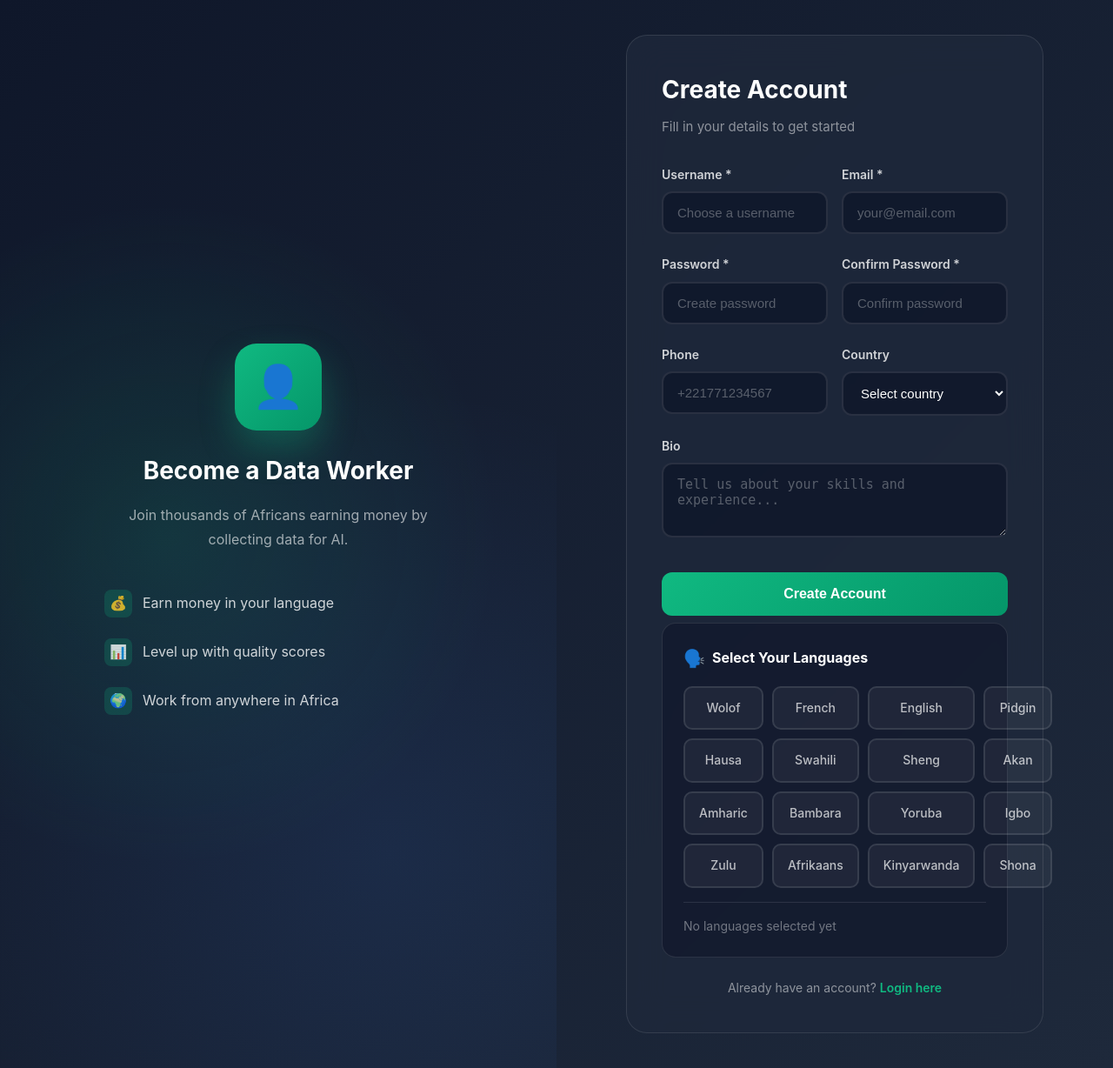
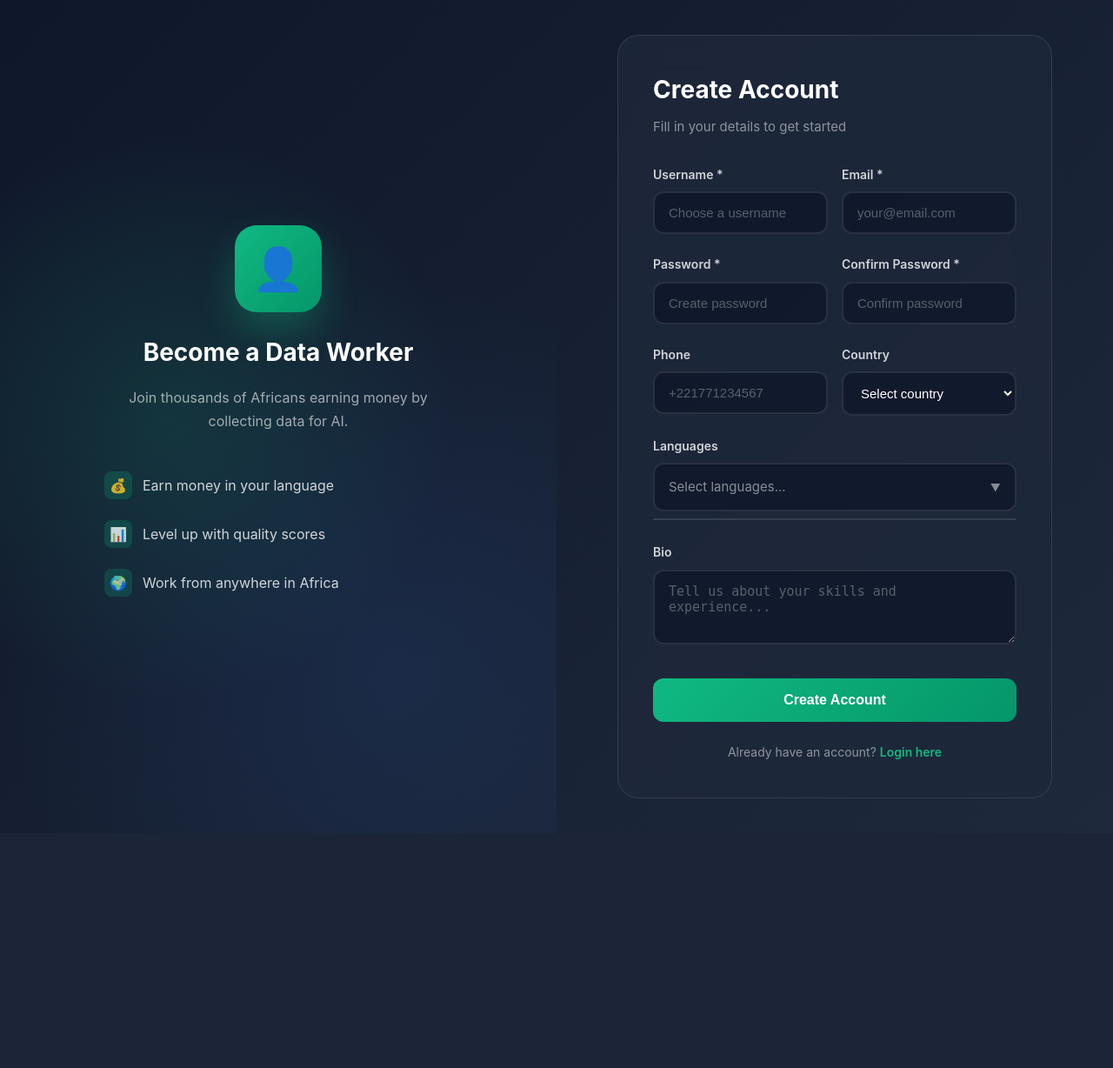
Before and after one commit to mkosemes1/Moussoum_Defar, a Django app: template templates/worker-register.html in a window 1280 px wide. Shown: the whole page at 87% size. After the commit the page ends 918 px from the top, so only its background shows below. Run offline with Django 5.2, Linux system fonts and the light colour scheme; the template is opened without the code that fills it, so the values that code supplies are empty; parts of the project's set-up code (start-up, migrations or seed data) failed here and were passed over.

Commit message:
Redesign language selection as proper dropdown menu
- Multi-select dropdown with checkboxes
- Dropdown opens/closes on click
- Selected languages shown as tags below dropdown
- Language selection is now part of the form above Create Account button

```diff
--- a/templates/worker-register.html
+++ b/templates/worker-register.html
@@ -102,7 +102,7 @@
 
         .auth-card {
             width: 100%;
-            max-width: 480px;
+            max-width: 500px;
             background: rgba(30, 41, 59, 0.8);
             border: 1px solid rgba(255,255,255,0.1);
             border-radius: 24px;
@@ -171,6 +171,166 @@
             color: white;
         }
 
+        /* Multi-Select Dropdown */
+        .multi-select-wrapper {
+            position: relative;
+        }
+
+        .multi-select-trigger {
+            width: 100%;
+            padding: 14px 16px;
+            background: rgba(15, 23, 42, 0.8);
+            border: 2px solid rgba(255,255,255,0.1);
+            border-radius: 12px;
+            font-size: 15px;
+            color: rgba(255,255,255,0.5);
+            cursor: pointer;
+            display: flex;
+            justify-content: space-between;
+            align-items: center;
+            transition: all 0.3s;
+        }
+
+        .multi-select-trigger:hover {
+            border-color: rgba(255,255,255,0.2);
+        }
+
+        .multi-select-trigger.active {
+            border-color: #10b981;
+        }
+
+        .multi-select-trigger .arrow {
+            font-size: 12px;
+            transition: transform 0.3s;
+        }
+
+        .multi-select-trigger.active .arrow {
+            transform: rotate(180deg);
+        }
+
+        .multi-select-trigger .selected-count {
+            background: #10b981;
+            color: white;
+            padding: 2px 10px;
+            border-radius: 12px;
+            font-size: 12px;
+            font-weight: 600;
+        }
+
+        .multi-select-dropdown {
+            position: absolute;
+            top: calc(100% + 8px);
+            left: 0;
+            right: 0;
+            background: #1e293b;
+            border: 1px solid rgba(255,255,255,0.1);
+            border-radius: 12px;
+            max-height: 0;
+            overflow: hidden;
+            z-index: 100;
+            transition: max-height 0.3s ease;
+        }
+
+        .multi-select-dropdown.open {
+            max-height: 300px;
+            overflow-y: auto;
+        }
+
+        .dropdown-header {
+            padding: 12px 16px;
+            font-size: 12px;
+            color: rgba(255,255,255,0.4);
+            text-transform: uppercase;
+            letter-spacing: 1px;
+            border-bottom: 1px solid rgba(255,255,255,0.05);
+        }
+
+        .dropdown-option {
+            padding: 12px 16px;
+            cursor: pointer;
+            display: flex;
+            align-items: center;
+            gap: 12px;
+            transition: background 0.2s;
+            color: rgba(255,255,255,0.8);
+        }
+
+        .dropdown-option:hover {
+            background: rgba(16, 185, 129, 0.1);
+        }
+
+        .dropdown-option.selected {
+            background: rgba(16, 185, 129, 0.2);
+        }
+
+        .dropdown-option .checkbox {
+            width: 20px;
+            height: 20px;
+            border: 2px solid rgba(255,255,255,0.3);
+            border-radius: 5px;
+            display: flex;
+            align-items: center;
+            justify-content: center;
+            transition: all 0.2s;
+        }
+
+        .dropdown-option.selected .checkbox {
+            background: #10b981;
+            border-color: #10b981;
+        }
+
+        .dropdown-option .checkbox::after {
+            content: '✓';
+            color: white;
+            font-size: 12px;
+            font-weight: bold;
+            opacity: 0;
+            transition: opacity 0.2s;
+        }
+
+        .dropdown-option.selected .checkbox::after {
+            opacity: 1;
+        }
+
+        .dropdown-option .lang-name {
+            flex: 1;
+        }
+
+        .selected-langs-display {
+            display: flex;
+            flex-wrap: wrap;
+            gap: 8px;
+            margin-top: 12px;
+        }
+
+        .selected-lang-tag {
+            display: inline-flex;
+            align-items: center;
+            gap: 6px;
+            padding: 6px 12px;
+            background: rgba(16, 185, 129, 0.2);
+            border: 1px solid rgba(16, 185, 129, 0.4);
+            border-radius: 20px;
+            font-size: 13px;
+            color: #10b981;
+            font-weight: 500;
+        }
+
+        .selected-lang-tag button {
+            background: none;
+            border: none;
+            color: #10b981;
+            font-size: 14px;
+            cursor: pointer;
+            padding: 0;
+            line-height: 1;
+            opacity: 0.7;
+        }
+
+        .selected-lang-tag button:hover {
+            opacity: 1;
+        }
+
         .btn-submit {
             width: 100%;
             padding: 16px;
@@ -225,124 +385,11 @@
         .alert-error { background: rgba(220, 38, 38, 0.1); color: #fca5a5; border: 1px solid rgba(220, 38, 38, 0.3); }
         .alert-success { background: rgba(16, 185, 129, 0.1); color: #6ee7b7; border: 1px solid rgba(16, 185, 129, 0.3); }
 
-        /* Language Selection Section - Below Form */
-        .language-section {
-            background: rgba(15, 23, 42, 0.6);
-            border: 1px solid rgba(255,255,255,0.1);
-            border-radius: 16px;
-            padding: 24px;
-            margin-top: 8px;
-        }
-
-        .language-section h3 {
-            font-size: 16px;
-            color: white;
-            margin-bottom: 16px;
-            display: flex;
-            align-items: center;
-            gap: 8px;
-        }
-
-        .language-section h3 span {
-            font-size: 20px;
-        }
-
-        .lang-grid {
-            display: grid;
-            grid-template-columns: repeat(4, 1fr);
-            gap: 10px;
-        }
-
-        .lang-chip {
-            display: flex;
-            align-items: center;
-            justify-content: center;
-            gap: 8px;
-            padding: 12px 16px;
-            background: rgba(255,255,255,0.05);
-            border: 2px solid rgba(255,255,255,0.1);
-            border-radius: 10px;
-            color: rgba(255,255,255,0.7);
-            font-size: 14px;
-            font-weight: 500;
-            cursor: pointer;
-            transition: all 0.3s;
-            text-align: center;
-        }
-
-        .lang-chip:hover {
-            border-color: rgba(16, 185, 129, 0.5);
-            background: rgba(16, 185, 129, 0.1);
-            color: white;
-        }
-
-        .lang-chip.selected {
-            background: #10b981;
-            border-color: #10b981;
-            color: white;
-            box-shadow: 0 4px 12px rgba(16, 185, 129, 0.3);
-        }
-
-        .lang-chip .check {
-            display: none;
-            font-size: 14px;
-        }
-
-        .lang-chip.selected .check {
-            display: inline;
-        }
-
-        .selected-languages {
-            display: flex;
-            flex-wrap: wrap;
-            gap: 8px;
-            margin-top: 16px;
-            padding-top: 16px;
-            border-top: 1px solid rgba(255,255,255,0.1);
-        }
-
-        .selected-lang-tag {
-            display: inline-flex;
-            align-items: center;
-            gap: 6px;
-            padding: 8px 14px;
-            background: #10b981;
-            border-radius: 20px;
-            font-size: 13px;
-            color: white;
-            font-weight: 600;
-        }
-
-        .selected-lang-tag button {
-            background: rgba(255,255,255,0.2);
-            border: none;
-            color: white;
-            width: 18px;
-            height: 18px;
-            border-radius: 50%;
-            font-size: 12px;
-            cursor: pointer;
-            display: flex;
-            align-items: center;
-            justify-content: center;
-            transition: background 0.2s;
-        }
-
-        .selected-lang-tag button:hover {
-            background: rgba(255,255,255,0.4);
-        }
-
-        .no-lang-text {
-            color: rgba(255,255,255,0.4);
-            font-size: 14px;
-        }
-
         @media (max-width: 900px) {
             .auth-wrapper { flex-direction: column; }
             .auth-left { padding: 40px 20px; }
             .auth-right { padding: 20px; }
             .form-row { grid-template-columns: 1fr; }
-            .lang-grid { grid-template-columns: repeat(2, 1fr); }
         }
     </style>
 </head>
@@ -414,6 +461,21 @@
                         </div>
                     </div>
 
+                    <!-- Language Multi-Select Dropdown -->
+                    <div class="form-group">
+                        <label>Languages</label>
+                        <div class="multi-select-wrapper" id="langWrapper">
+                            <div class="multi-select-trigger" id="langTrigger">
+                                <span id="langPlaceholder">Select languages...</span>
+                                <span class="arrow">▼</span>
+                            </div>
+                            <div class="multi-select-dropdown" id="langDropdown">
+                                <div class="dropdown-header">Choose your languages</div>
+                            </div>
+                        </div>
+                        <div class="selected-langs-display" id="selectedLangsDisplay"></div>
+                    </div>
+
                     <div class="form-group">
                         <label>Bio</label>
                         <textarea id="bio" rows="3" placeholder="Tell us about your skills and experience..."></textarea>
@@ -421,15 +483,6 @@
 
                     <button type="submit" class="btn-submit" id="submitBtn">Create Account</button>
                 </form>
-
-                <!-- Language Selection Below Form -->
-                <div class="language-section">
-                    <h3><span>🗣️</span> Select Your Languages</h3>
-                    <div class="lang-grid" id="langGrid"></div>
-                    <div class="selected-languages" id="selectedLanguages">
-                        <span class="no-lang-text">No languages selected yet</span>
-                    </div>
-                </div>
 
                 <div class="auth-footer">
                     Already have an account? <a href="/templates/worker-login.html">Login here</a>
@@ -482,39 +535,47 @@
             countrySelect.appendChild(opt);
         });
 
-        // Render language grid
-        const langGrid = document.getElementById('langGrid');
-        const selectedLangsContainer = document.getElementById('selectedLanguages');
+        // Multi-select dropdown
+        const langTrigger = document.getElementById('langTrigger');
+        const langDropdown = document.getElementById('langDropdown');
+        const langPlaceholder = document.getElementById('langPlaceholder');
+        const selectedLangsDisplay = document.getElementById('selectedLangsDisplay');
 
-        function renderLangGrid() {
-            langGrid.innerHTML = allLanguages.map(l => `
-                <div class="lang-chip ${selectedLangs.includes(l.code) ? 'selected' : ''}" data-code="${l.code}">
-                    <span class="check">✓</span>
-                    ${l.name}
+        // Render dropdown options
+        function renderDropdown() {
+            const optionsHtml = allLanguages.map(l => `
+                <div class="dropdown-option ${selectedLangs.includes(l.code) ? 'selected' : ''}" data-code="${l.code}">
+                    <div class="checkbox"></div>
+                    <span class="lang-name">${l.name}</span>
                 </div>
             `).join('');
 
-            langGrid.querySelectorAll('.lang-chip').forEach(chip => {
-                chip.addEventListener('click', () => {
-                    const code = chip.dataset.code;
+            langDropdown.innerHTML = '<div class="dropdown-header">Choose your languages</div>' + optionsHtml;
+
+            langDropdown.querySelectorAll('.dropdown-option').forEach(opt => {
+                opt.addEventListener('click', (e) => {
+                    e.stopPropagation();
+                    const code = opt.dataset.code;
                     if (selectedLangs.includes(code)) {
                         selectedLangs = selectedLangs.filter(l => l !== code);
                     } else {
                         selectedLangs.push(code);
                     }
-                    renderLangGrid();
-                    renderSelectedLangs();
+                    renderDropdown();
+                    renderSelectedTags();
+                    updatePlaceholder();
                 });
             });
         }
 
-        function renderSelectedLangs() {
+        // Render selected tags
+        function renderSelectedTags() {
             if (selectedLangs.length === 0) {
-                selectedLangsContainer.innerHTML = '<span class="no-lang-text">No languages selected yet</span>';
+                selectedLangsDisplay.innerHTML = '';
                 return;
             }
 
-            selectedLangsContainer.innerHTML = selectedLangs
+            selectedLangsDisplay.innerHTML = selectedLangs
                 .map(code => {
                     const lang = allLanguages.find(l => l.code === code);
                     return `
@@ -526,13 +587,42 @@
                 }).join('');
         }
 
+        // Update placeholder text
+        function updatePlaceholder() {
+            if (selectedLangs.length === 0) {
+                langPlaceholder.textContent = 'Select languages...';
+                langPlaceholder.style.color = 'rgba(255,255,255,0.5)';
+            } else {
+                langPlaceholder.textContent = `${selectedLangs.length} language(s) selected`;
+                langPlaceholder.style.color = 'white';
+            }
+        }
+
+        // Remove language
         window.removeLang = function(code) {
             selectedLangs = selectedLangs.filter(l => l !== code);
-            renderLangGrid();
-            renderSelectedLangs();
+            renderDropdown();
+            renderSelectedTags();
+            updatePlaceholder();
         };
 
-        renderLangGrid();
+        // Toggle dropdown
+        langTrigger.addEventListener('click', (e) => {
+            e.stopPropagation();
+            langTrigger.classList.toggle('active');
+            langDropdown.classList.toggle('open');
+        });
+
+        // Close dropdown on outside click
+        document.addEventListener('click', (e) => {
+            if (!document.getElementById('langWrapper').contains(e.target)) {
+                langTrigger.classList.remove('active');
+                langDropdown.classList.remove('open');
+            }
+        });
+
+        // Initialize
+        renderDropdown();
 
         // Form submission
         document.getElementById('registerForm').addEventListener('submit', async function(e) {
```
